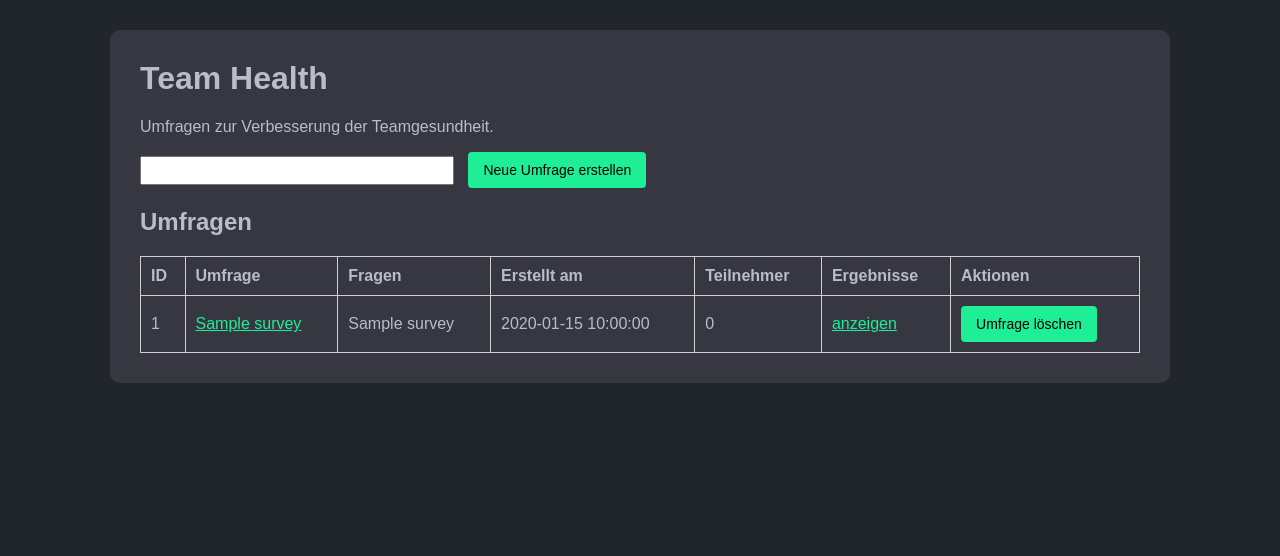
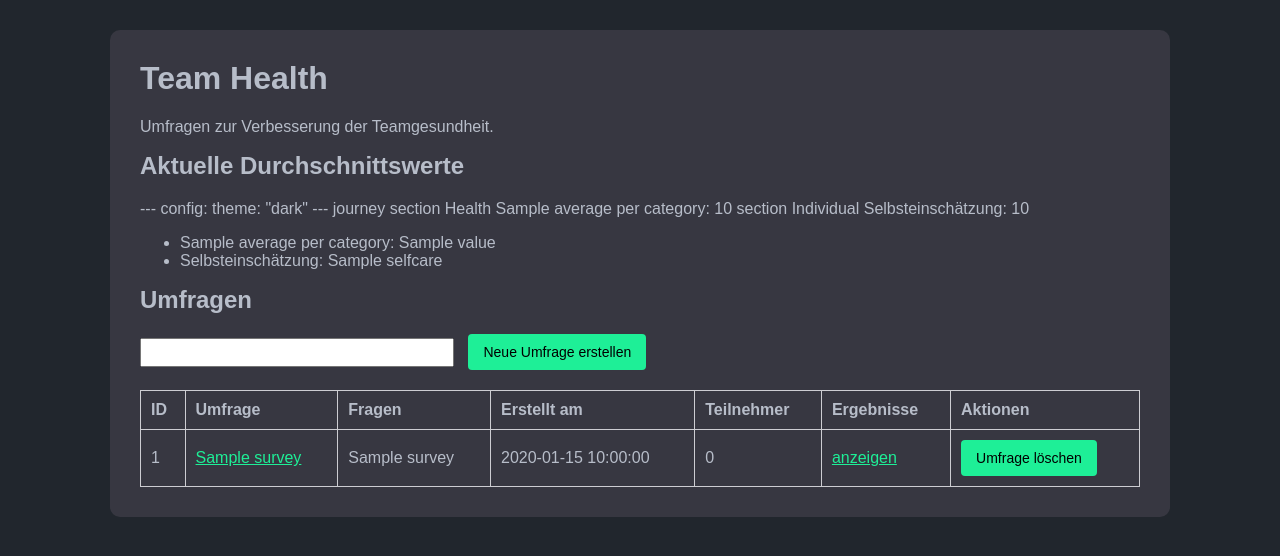
Before and after one commit to johnturbo82/team_health, a Flask app: template templates/index.html in a window 1280 px wide. Shown: the top 556 px of the page. Run offline with Flask 3, Linux system fonts and the light colour scheme; the template is opened without the code that fills it: most values are stand-ins (such as "Sample title", 1, 10 or a date in 2020); parts of the project's set-up code (start-up, migrations or seed data) failed here and were passed over.

Commit message:
added average team health graph

```diff
--- a/app.py
+++ b/app.py
@@ -51,9 +51,13 @@
     else:
         user = request.cookies.get("user")
 
+    average_per_category = model.get_average_per_category()
+    selfcare = average_per_category["Selbsteinschätzung"]
+    average_per_category.pop("Selbsteinschätzung")
+
     surveys = model.get_all_surveys()
     participant_counts = model.get_participant_count()
-    return render_template("index.html", surveys=surveys, participant_counts=participant_counts, user=user, logged_in=session.get("logged_in"))
+    return render_template("index.html", average_per_category=average_per_category, selfcare=selfcare, surveys=surveys, participant_counts=participant_counts, user=user, logged_in=session.get("logged_in"))
 
 @app.route("/survey", methods=["GET"])
 def survey():
--- a/model.py
+++ b/model.py
@@ -135,3 +135,10 @@
         c.execute("DELETE FROM surveys WHERE uuid = ?", (survey_uuid,))
         c.execute("DELETE FROM answers WHERE survey_id = ?", (survey_uuid,))
         conn.commit()
+
+def get_average_per_category() -> dict:
+    with get_db_connection() as conn:
+        c = conn.cursor()
+        c.execute("SELECT category, ROUND(AVG(value), 1) FROM answers JOIN questions ON answers.question_id = questions.id GROUP BY category")
+        averages = c.fetchall()
+    return {a[0]: a[1] for a in averages}
--- a/static/style.css
+++ b/static/style.css
@@ -194,6 +194,11 @@
     fill: var(--color-twilight);
 }
 
+.mermaid svg[aria-roledescription="journey"] {
+    margin-top: -20px;
+    max-height: 350px !important;
+}
+
 .average-box {
     padding: 15px;
     border-radius: 10px;
--- a/templates/index.html
+++ b/templates/index.html
@@ -2,12 +2,33 @@
 
 {% block content %}
 <p>Umfragen zur Verbesserung der Teamgesundheit.</p>
+<h2>Aktuelle Durchschnittswerte</h2>
+<div class="mermaid">
+    ---
+    config:
+        theme: "dark"
+    ---
+    journey
+        section Health
+        {% for name, value in average_per_category.items() %}
+            {{ name }}: {{ (value - 1) }}
+        {% endfor %}
+        section Individual
+            Selbsteinschätzung: {{ (selfcare - 1) }}
+
+</div>
+<ul>
+    {% for name, value in average_per_category.items() %}
+        <li>{{ name }}: {{ value }}</li>
+    {% endfor %}
+    <li>Selbsteinschätzung: {{ selfcare }}</li>
+</ul>
+<h2>Umfragen</h2>
 <form method="post" action="/create_survey">
     <input type="text" id="survey_name" name="survey_name" required>
     <button type="submit">Neue Umfrage erstellen</button>
 </form>
 {% if surveys %}
-<h2>Umfragen</h2>
 <table>
     <thead>
         <tr>
```
